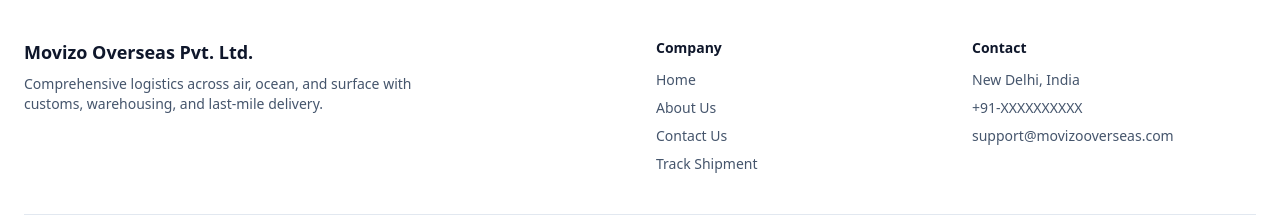
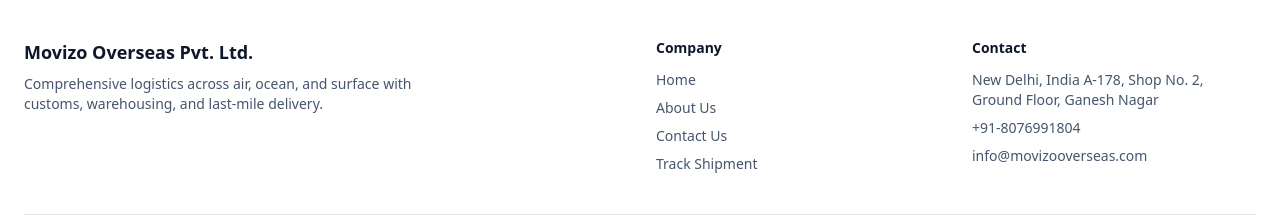
Before and after one commit to movizooverseas-dev/movizo-overseas-web, a Next.js app: page / in a window 1280 px wide. Shown: the part 2005-2221 px from the top of the page. Built offline with nearby package versions, Linux system fonts and the light colour scheme.

Commit message:
added number and address

```diff
--- a/src/components/footer.jsx
+++ b/src/components/footer.jsx
@@ -27,9 +27,11 @@
           <div id="contact">
             <h4 className="text-sm font-semibold text-slate-900">Contact</h4>
             <ul className="mt-3 space-y-2 text-sm text-slate-600">
-              <li>New Delhi, India</li>
-              <li>+91-XXXXXXXXXX</li>
-              <li>support@movizooverseas.com</li>
+              <li>New Delhi, India
+                A-178, Shop No. 2, Ground Floor, Ganesh Nagar
+              </li>
+              <li>+91-8076991804</li>
+              <li>info@movizooverseas.com</li>
             </ul>
           </div>
         </div>
```
